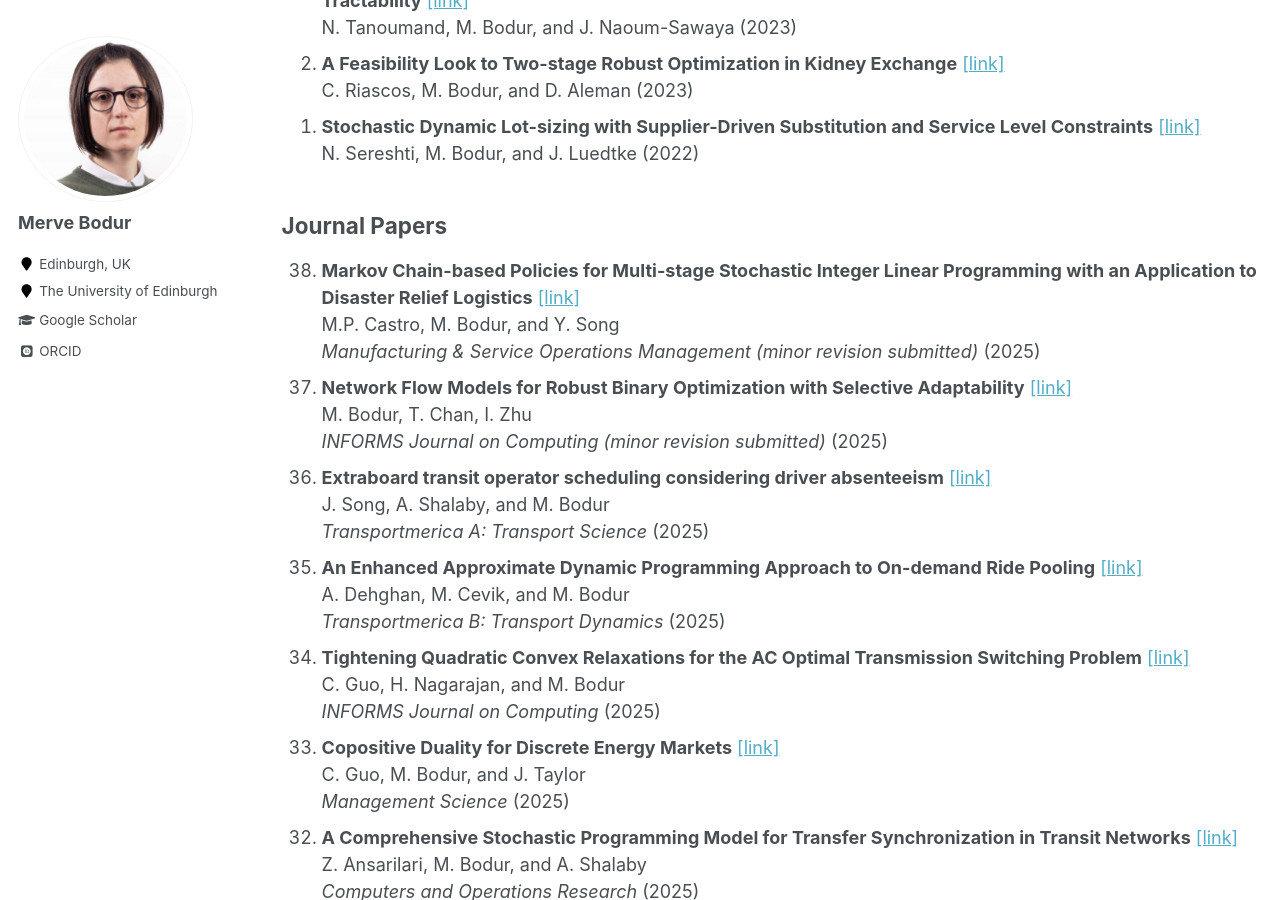
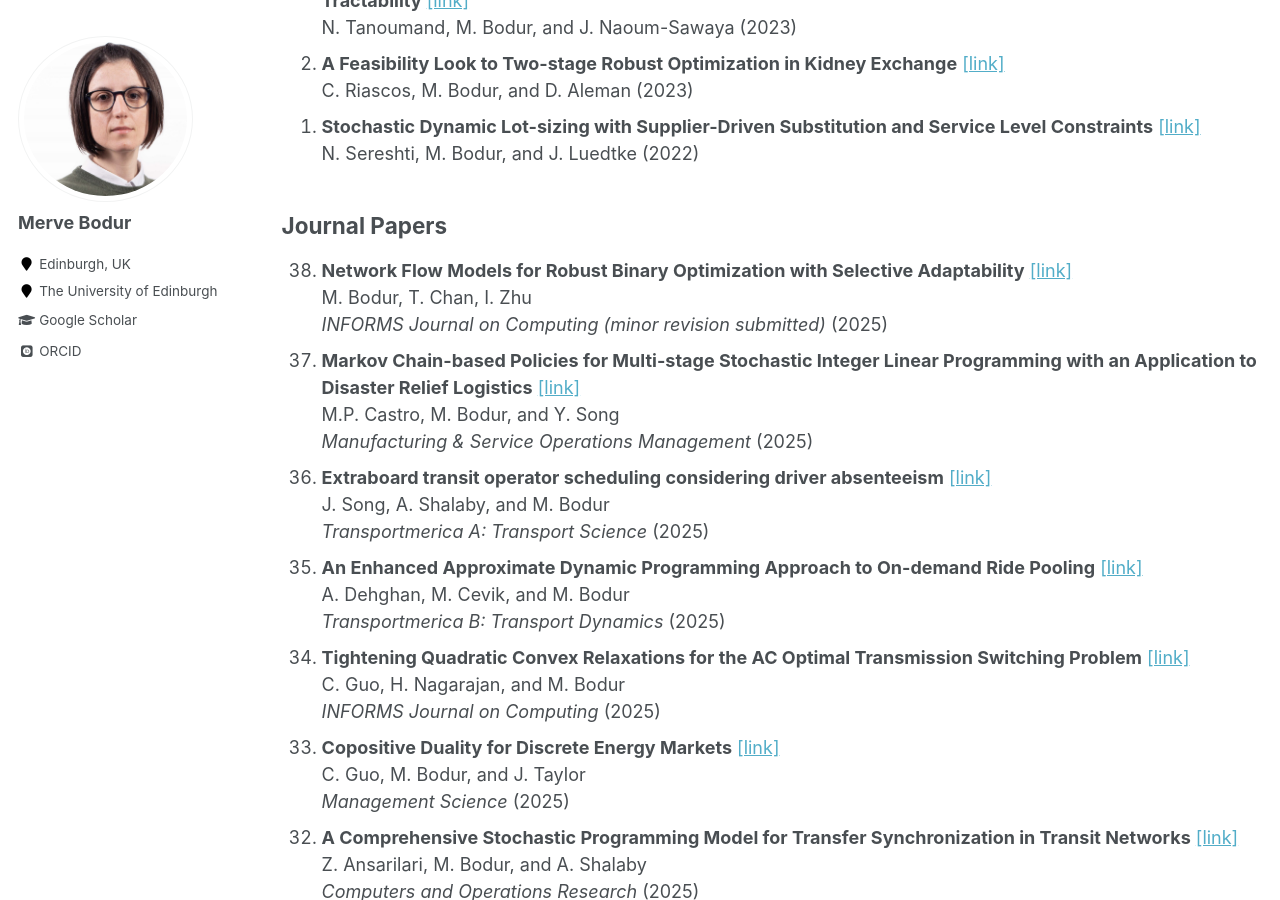
Before and after one commit to mervebodur/mervebodur.github.io, a Jekyll site: the page built from _pages/research.md, in a window 1280 px wide and 900 px high, scrolled down 825 px. Built offline with Jekyll 4.4.1, drawn with Linux system fonts in a browser that asks for light colours; some web fonts are replaced.

Commit message:
Update research.md

```diff
--- a/_pages/research.md
+++ b/_pages/research.md
@@ -29,12 +29,12 @@ N. Sereshti, M. Bodur, and J. Luedtke (2022)
 {: reversed="reversed"}
 
 ## Journal Papers
-1. **Markov Chain-based Policies for Multi-stage Stochastic Integer Linear Programming with an Application to Disaster Relief Logistics** [[link]](https://arxiv.org/pdf/2207.14779)\
-M.P. Castro, M. Bodur, and Y. Song\
-*Manufacturing & Service Operations Management (minor revision submitted)* (2025)
 1. **Network Flow Models for Robust Binary Optimization with Selective Adaptability** [[link]](https://arxiv.org/pdf/2403.19471)\
 M. Bodur, T. Chan, I. Zhu\
 *INFORMS Journal on Computing (minor revision submitted)* (2025)
+1. **Markov Chain-based Policies for Multi-stage Stochastic Integer Linear Programming with an Application to Disaster Relief Logistics** [[link]](https://arxiv.org/pdf/2207.14779)\
+M.P. Castro, M. Bodur, and Y. Song\
+*Manufacturing & Service Operations Management* (2025)
 1. **Extraboard transit operator scheduling considering driver absenteeism** [[link]](https://www.tandfonline.com/doi/full/10.1080/23249935.2025.2566439)\
 J. Song, A. Shalaby, and M. Bodur\
 *Transportmerica A: Transport Science* (2025)
```
